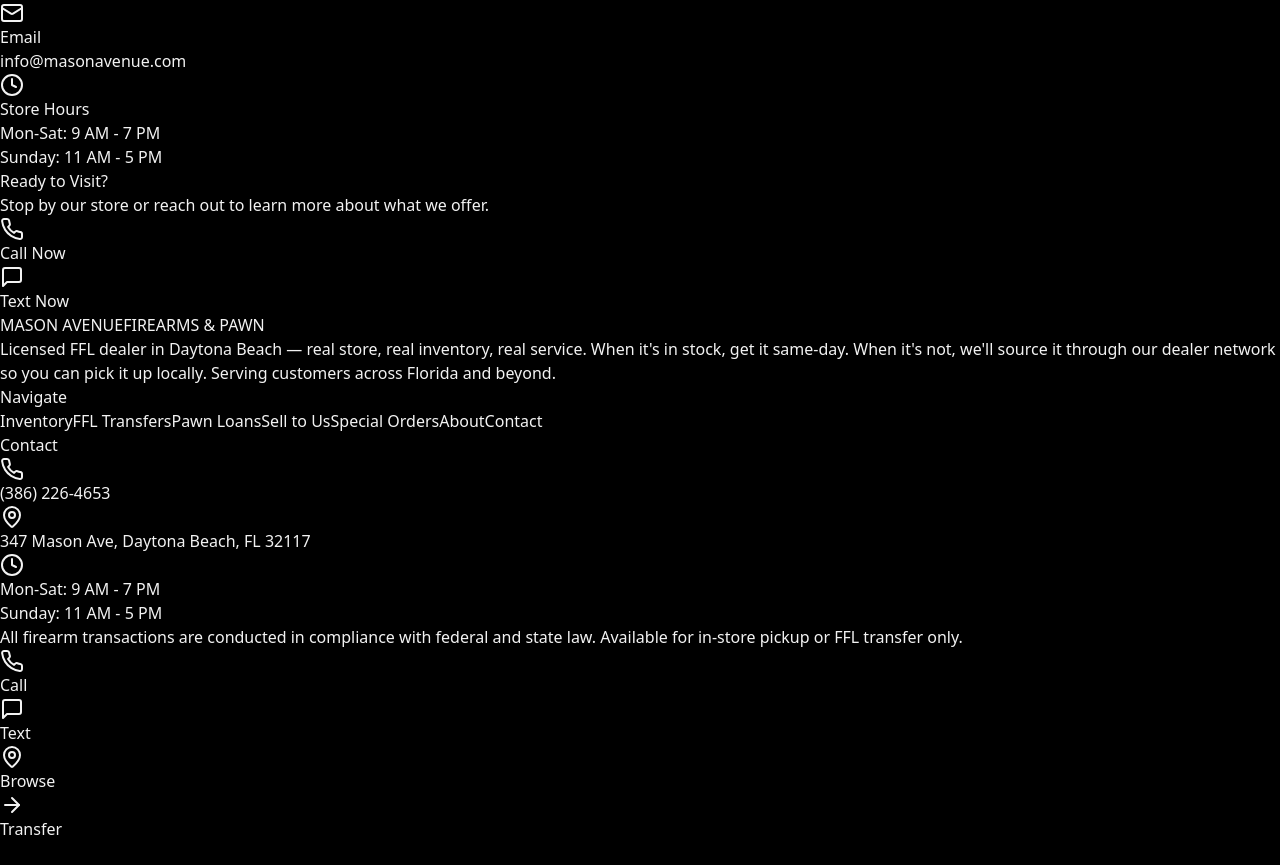
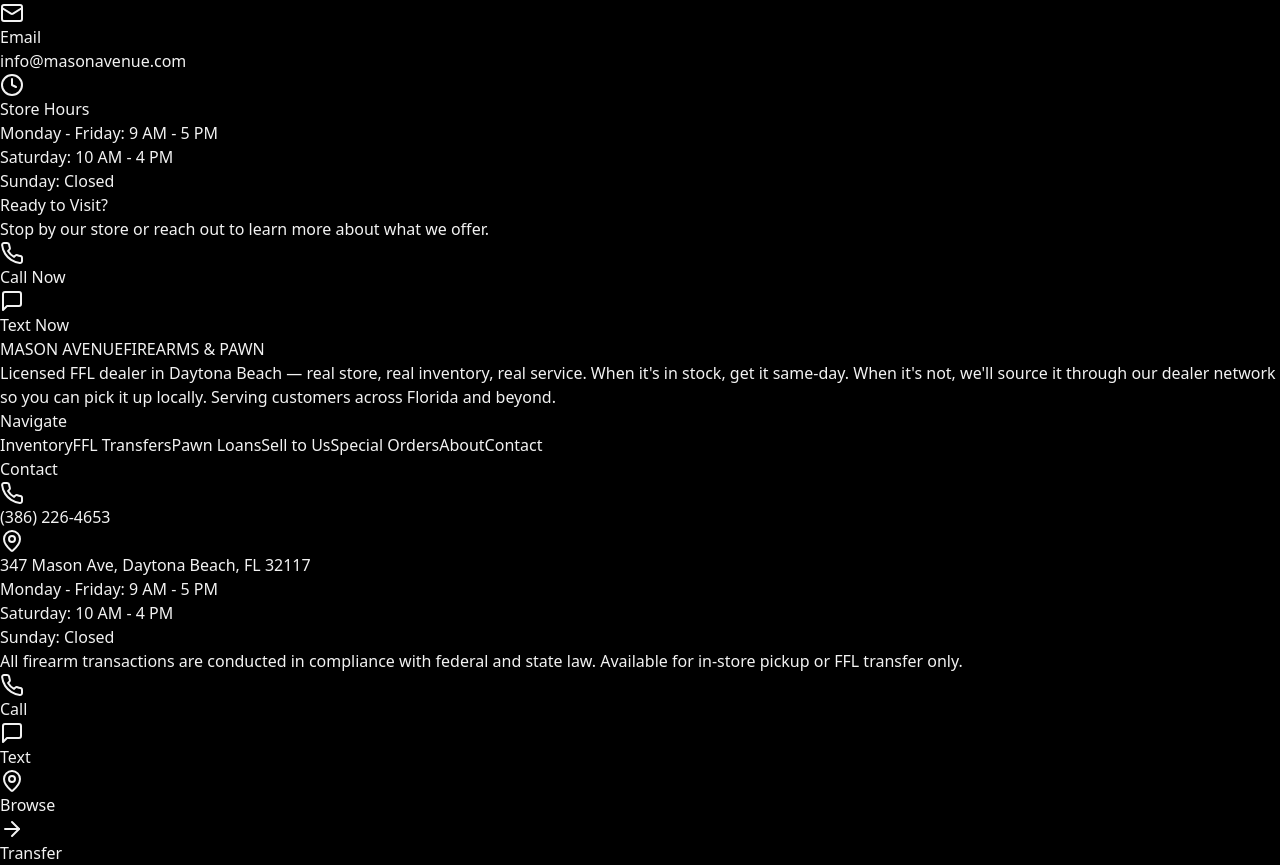
Before and after one commit to brennercory50-sys/masiongunstrore, a Next.js app in the folder mason_avenue_firearms/nextjs_space/: page /about in a window 1280 px wide. Shown: the part 1109-1974 px from the top of the page. Before the commit the page ends 1950 px from the top, so only its background shows below. Built offline with nearby package versions, Linux system fonts and the light colour scheme; no server answers.

Commit message:
fix: Update business hours and hero copy to match accurate info

```diff
--- a/mason_avenue_firearms/nextjs_space/app/about/page.tsx
+++ b/mason_avenue_firearms/nextjs_space/app/about/page.tsx
@@ -96,8 +96,9 @@ export default function AboutPage() {
                   <Clock className="w-5 h-5 text-red-500 mt-0.5" />
                   <div>
                     <p className="text-white font-medium">Store Hours</p>
-                    <p className="text-gray-400 text-sm">Mon-Sat: 9 AM - 7 PM</p>
-                    <p className="text-gray-500 text-sm">Sunday: 11 AM - 5 PM</p>
+                    <p className="text-gray-400 text-sm">Monday - Friday: 9 AM - 5 PM</p>
+                    <p className="text-gray-500 text-sm">Saturday: 10 AM - 4 PM</p>
+                    <p className="text-gray-500 text-sm">Sunday: Closed</p>
                   </div>
                 </div>
               </div>
--- a/mason_avenue_firearms/nextjs_space/app/components/footer.tsx
+++ b/mason_avenue_firearms/nextjs_space/app/components/footer.tsx
@@ -62,8 +62,9 @@ export default function Footer() {
                 <MapPin className="w-4 h-4 flex-shrink-0" /> 347 Mason Ave, Daytona Beach, FL 32117
               </a>
               <div className="flex flex-col gap-1.5 text-gray-500 text-sm">
-                <div className="flex items-center gap-2.5"><Clock className="w-4 h-4" /> Mon-Sat: 9 AM - 7 PM</div>
-                <div className="flex items-center gap-2.5 pl-6">Sunday: 11 AM - 5 PM</div>
+                <div className="flex items-center gap-2.5">Monday - Friday: 9 AM - 5 PM</div>
+                <div className="flex items-center gap-2.5 pl-6">Saturday: 10 AM - 4 PM</div>
+                <div className="flex items-center gap-2.5 pl-6">Sunday: Closed</div>
               </div>
             </div>
           </div>
```
Also changed, not shown: mason_avenue_firearms/nextjs_space/app/home-client.tsx (+7 -8 lines).
